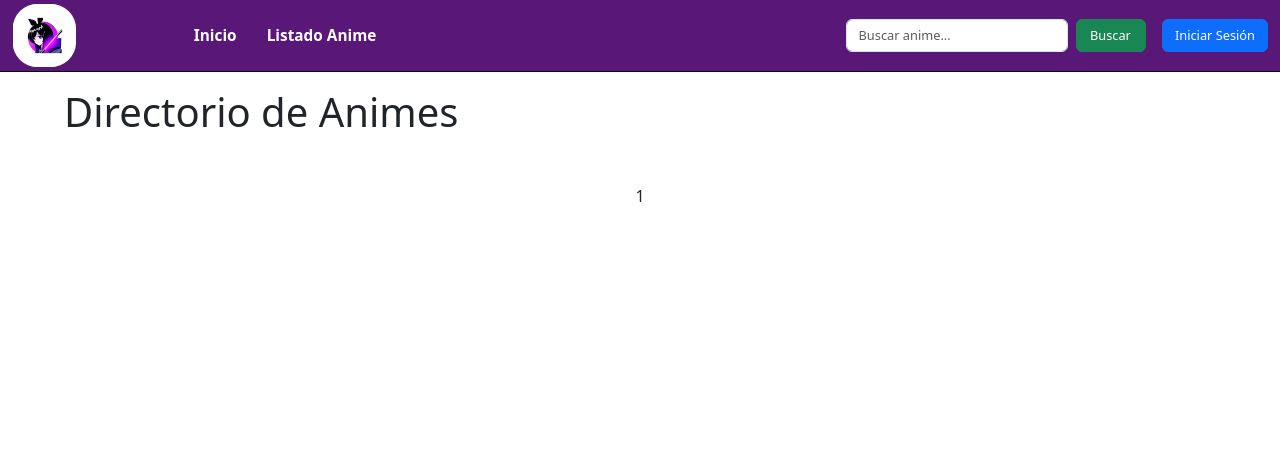
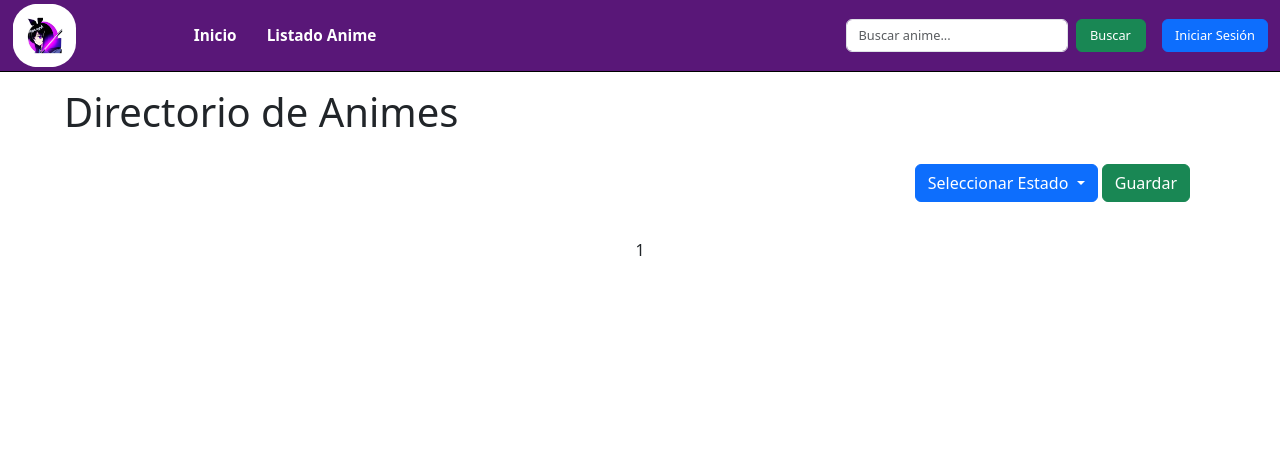
Before and after one commit to LLFELIPEVV/pag_anime, a Django app: page /anime/search/ in a window 1280 px wide. Shown: the top 455 px of the page. Run offline with Django 4.2, Linux system fonts and the light colour scheme; some web fonts are replaced.

Commit message:
Se agrego la funcionalidad de del menu de estados para el directorio y el template de busqueda

```diff
--- a/animes/templates/components/cuadricula_search.html
+++ b/animes/templates/components/cuadricula_search.html
@@ -1,5 +1,10 @@
 <div class="container mt-5 directorio">
     <!-- Include the AnimeGrid component here -->
+    <form name="form-estados" method="post" id="form-listado" enctype="multipart/form-data">
+        {% csrf_token %}
+        {% include 'components/menu-desplegable-estado.html' %}
+        <input type="hidden" name="form-estados">
+        <div class="container">
             <div class="row">
                 <!-- Loop to generate AnimeCard components -->
                 {% for anime in resultados %}
@@ -8,7 +13,7 @@
                             <div class="card">
                                 <img src="{{ anime.poster }}" class="card-img-top" alt="Anime Image">
                                 <!-- Mueve la casilla de verificación a la esquina superior derecha -->
-                        <input type="checkbox" class="anime-checkbox" id="anime_{{ anime.id }}" data-anime-id="{{ anime.id }}" style="position: absolute; top: 10px; right: 10px;">
+                                <input type="checkbox" class="anime-checkbox" name="selected_animes" value="{{ anime.id }}" style="position: absolute; top: 10px; right: 10px;">
                                 <div class="card-body">
                                     <p class="card-text">{{ anime.type }}</p>
                                     <h5 class="card-title">{{ anime.title }}</h5>
@@ -22,3 +27,5 @@
                 {% endfor %}
             </div>
         </div>
+    </form>
+</div>
--- a/animes/templates/components/login.html
+++ b/animes/templates/components/login.html
@@ -48,6 +48,7 @@
                     {% else %}
                         <form id="login-form" method="post">
                             {% csrf_token %}
+                            <input type="hidden" name="form-datos-login" value="form-datos-login">
                             {{ form.username.label_tag }}
                             {{ form.username }}
                             {{ form.password.label_tag }}
--- a/animes/templates/listado/busqueda.html
+++ b/animes/templates/listado/busqueda.html
@@ -1,4 +1,5 @@
 {% extends 'layouts/base2.html' %}
+{% load static %}
 {% block title %}Busqueda{% endblock %}
 </head>
 <body>
@@ -32,5 +33,8 @@
 
 
     {% endblock %}
+    {% block script %}
+        <script src="{% static 'js/estados.js' %}"></script>
+    {% endblock %}
 </body>
 </html>
--- a/animes/templates/listado/listado.html
+++ b/animes/templates/listado/listado.html
@@ -1,4 +1,5 @@
 {% extends 'layouts/base2.html' %}
+{% load static %}
 {% block title %}Directorio{% endblock %}
 </head>
 <body>
@@ -33,5 +34,8 @@
 
 
     {% endblock %}
+    {% block script %}
+        <script src="{% static 'js/estados.js' %}"></script>
+    {% endblock %}
 </body>
 </html>
--- a/animes/views.py
+++ b/animes/views.py
@@ -4,14 +4,17 @@
 import requests
 import threading
 
+from animeflv import AnimeFLV
+from django.urls import reverse
+from urllib.parse import urlencode
+from usuarios.forms import LoginForm
+from usuarios.views import login_view
+from relaciones.views import datos_usuario
 from PIL import Image, UnidentifiedImageError
-from usuarios.views import login_view
-from animeflv import AnimeFLV
-from django.shortcuts import render
-from usuarios.forms import LoginForm
+from django.shortcuts import render, redirect
+from relaciones.views import agregar_favoritos, cambiar_estado
+from .models import Anime, Episodios, Video_server, Download_Server
 from django.core.paginator import Paginator, EmptyPage, PageNotAnInteger
-from .models import Anime, Episodios, Video_server, Download_Server
-from relaciones.views import datos_usuario
 
 # Create your views here.
 
@@ -44,23 +47,47 @@
     # Renderizar el template y pasar la información de los animes como contexto
     return render(request, 'all_animes.html', {'animes': all_animes_info})
 
+"""
+   <<< Vistas Oficiales >>>
+"""
+
 
 def listado(request, page=1):
+    # Define si se permite o no la eliminacion
+    permitir_eliminar = False
+
     # Define response_data con un valor predeterminado
     response_data = {'success': False}
     form = LoginForm()
     error_message = None
 
     if request.method == 'POST':
-        response_data = login_view(request)  # Llama a la vista de usuarios
-        response_data_json = json.loads(response_data.content)
+        print(request.POST)
+        if 'form-datos-login' in request.POST:
+            response_data = login_view(request)  # Llama a la vista de usuarios
+            response_data_json = json.loads(response_data.content)
 
-        print(response_data_json['error_message'])
+            print(response_data_json['error_message'])
 
-        if response_data_json['success'] == True:
-            error_message = "Inicio de sesión realizado con éxito"
-        else:
-            error_message = response_data_json['error_message']
+            if response_data_json['success']:
+                error_message = "Inicio de sesión realizado con éxito"
+            else:
+                error_message = response_data_json['error_message']
+
+        elif 'form-estados' in request.POST:
+            estado = request.POST.get('estado')
+            animes_id = request.POST.getlist('selected_animes')
+
+            if estado == 'Favoritos':
+                for id in animes_id:
+                    agregar_favoritos(request, id)
+            else:
+                try:
+                    for id in animes_id:
+                        cambiar_estado(request, id)
+                except Exception as e:
+                    print(f"El error al cambiar el estado '{estado}' fue: {e}")
+            return redirect('animes:listado')
 
     # Obtén todos los animes de la base de datos
     anime_queryset = Anime.objects.all()
@@ -106,7 +133,7 @@
 
     form = LoginForm()
 
-    return render(request, 'listado/listado.html', {'page_obj': page_obj, 'orden': orden, 'tipo': tipo, 'debut': debut, 'form': form, 'error': error_message})
+    return render(request, 'listado/listado.html', {'page_obj': page_obj, 'orden': orden, 'tipo': tipo, 'debut': debut, 'form': form, 'error': error_message, 'permitir_eliminar': permitir_eliminar})
 
 # Definir una función que maneje una solicitud HTTP
 
@@ -218,20 +245,41 @@
     form = LoginForm()
     error_message = None
 
-    if request.method == 'POST':
-        response_data = login_view(request)  # Llama a la vista de usuarios
-        response_data_json = json.loads(response_data.content)
-
-        print(response_data_json['error_message'])
-
-        if response_data_json['success'] == True:
-            error_message = "Inicio de sesión realizado con éxito"
-        else:
-            error_message = response_data_json['error_message']
-
     query = request.GET.get('q')
     resultados = []  # Inicializa resultados como una lista vacía
     busqueda = []  # Inicializa busqueda como una lista vacía
+
+    if request.method == 'POST':
+        print(request.POST)
+        if 'form-datos-login' in request.POST:
+            response_data = login_view(request)  # Llama a la vista de usuarios
+            response_data_json = json.loads(response_data.content)
+
+            print(response_data_json['error_message'])
+
+            if response_data_json['success']:
+                error_message = "Inicio de sesión realizado con éxito"
+            else:
+                error_message = response_data_json['error_message']
+
+        elif 'form-estados' in request.POST:
+            estado = request.POST.get('estado')
+            animes_id = request.POST.getlist('selected_animes')
+
+            if estado == 'Favoritos':
+                for id in animes_id:
+                    agregar_favoritos(request, id)
+            else:
+                try:
+                    for id in animes_id:
+                        cambiar_estado(request, id)
+                except Exception as e:
+                    print(f"El error al cambiar el estado '{estado}' fue: {e}")
+            url = reverse('animes:buscar_animes')
+            if query:
+                url += '?' + urlencode({'q': query})
+            return redirect(url)
+
 
     # Comprueba si 'query' tiene un valor antes de realizar la consulta en la base de datos
     if query is not None:
--- a/usuarios/templates/components/menu-desplegable-estado.html
+++ b/usuarios/templates/components/menu-desplegable-estado.html
@@ -4,7 +4,7 @@
         Seleccionar Estado
     </button>
     <input type="hidden" name="estado" value="Inicial">
-    <button id="submit-button" name="enviar" class="btn btn-success" type="submit">Enviar</button>
+    <button id="submit-button" name="enviar" class="btn btn-success" type="submit">Guardar</button>
     <ul class="dropdown-menu" style="overflow-x: unset;">
         <li><a class="dropdown-item" data-estado="Favoritos" onclick="actualizarEstado(event)" href="#">Favoritos</a></li>
         <li><a class="dropdown-item" data-estado="Planeados" onclick="actualizarEstado(event)" href="#">Planeados</a></li>
@@ -13,6 +13,10 @@
         <li><a class="dropdown-item" data-estado="Completados" onclick="actualizarEstado(event)" href="#">Completados</a></li>
         <li><a class="dropdown-item" data-estado="En Espera" onclick="actualizarEstado(event)" href="#">En Espera</a></li>
         <li><hr class="dropdown-divider"></li>
-        <li><a class="dropdown-item" data-estado="Eliminar" onclick="actualizarEstado(event)" href="#">Eliminar</a></li>
+        {% if permitir_eliminar == False %}  <!-- Solo cambia aquí -->
+            <li style="display: none;"><a class="dropdown-item" data-estado="Eliminar" onclick="actualizarEstado(event)" href="#">Eliminar</a></li>
+        {% else %}
+            <li><a class="dropdown-item" data-estado="Eliminar" onclick="actualizarEstado(event)" href="#">Eliminar</a></li>
+        {% endif %}
     </ul>
 </div>
```
Also changed, not shown: animes/templates/components/cuadricula.html (+8 -1 lines). Lines whose indentation alone changed are shown as unchanged.
